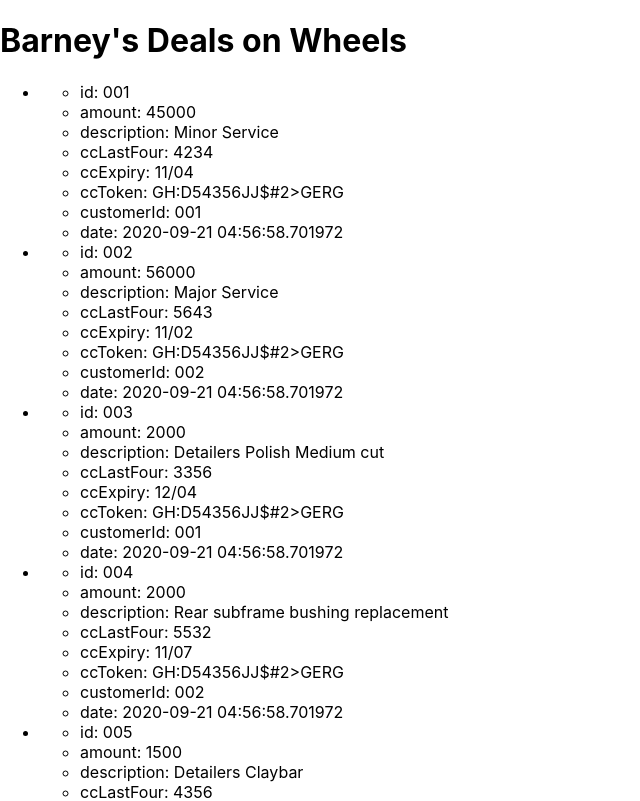
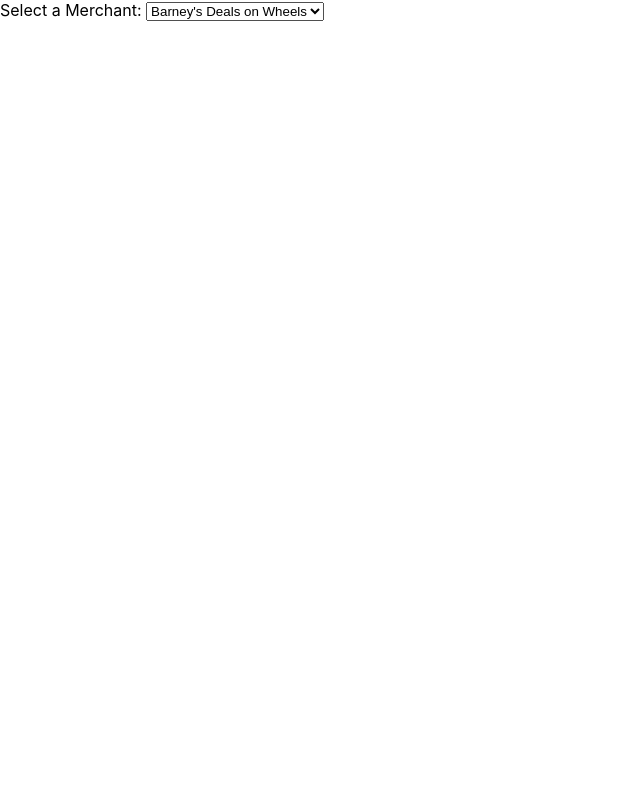
Before and after one commit to cHrdina/till-challenge, a React (Create React App) app: page / in a window 1280 px wide. Shown: the top 801 px of the page, without its empty margins (0-640 px from the left). Built offline with nearby package versions, Linux system fonts and the light colour scheme.

Commit message:
add dropdown to allow merchant selection

```diff
--- a/src/App.tsx
+++ b/src/App.tsx
@@ -1,19 +1,15 @@
 import React from 'react';
 import MerchantComponent from './components/MerchantComponent';
 import { mockMerchants, mockCustomers } from './api/mockData';
+import MerchantPicker from './components/MerchantPicker';
 
 function App() {
   return (
     <div className="App">
-      {mockMerchants.map((merchant) => (
-        <MerchantComponent
-          id={merchant.id}
-          name={merchant.name}
-          currency={merchant.currency}
-          isTrading={merchant.isTrading}
-          transactions={merchant.transactions}
-        />
-      ))}
+      {/* {mockMerchants.map((merchant) => (
+        <MerchantComponent {...merchant} />
+      ))} */}
+      <MerchantPicker merchants={mockMerchants} />
     </div>
   );
 }
--- a/src/components/MerchantComponent.tsx
+++ b/src/components/MerchantComponent.tsx
@@ -10,7 +10,8 @@
   return (
     <div className="test-container">
       <h1>{name}</h1>
-      <ul>
+      <h3>{isTrading && 'Currently Trading'}</h3>
+      <ul aria-label="transactions list">
         {transactions.map((t) => (
           <li key={t.id}>
             <ul>
--- /dev/null
+++ b/src/components/MerchantPicker.tsx
@@ -0,0 +1,26 @@
+import React, { useState } from 'react';
+import { Merchant } from '../interfaces/merchant';
+import MerchantComponent from './MerchantComponent';
+
+type Props = {
+  merchants: Merchant[];
+};
+
+const MerchantPicker: React.FC<Props> = ({ merchants }) => {
+  const [activeItem, setActiveItem] = useState('');
+
+  return (
+    <div className="picker-container">
+      <div>
+        <label htmlFor="merchants">Select a Merchant: </label>
+        <select name="merchants" id="merchants" className="dropdown">
+          {merchants.map((merchant) => (
+            <option value={merchant.id}>{merchant.name}</option>
+          ))}
+        </select>
+      </div>
+    </div>
+  );
+};
+
+export default MerchantPicker;
```
Also changed, not shown: 1 other file (tests, documents, lock files or other folders).
